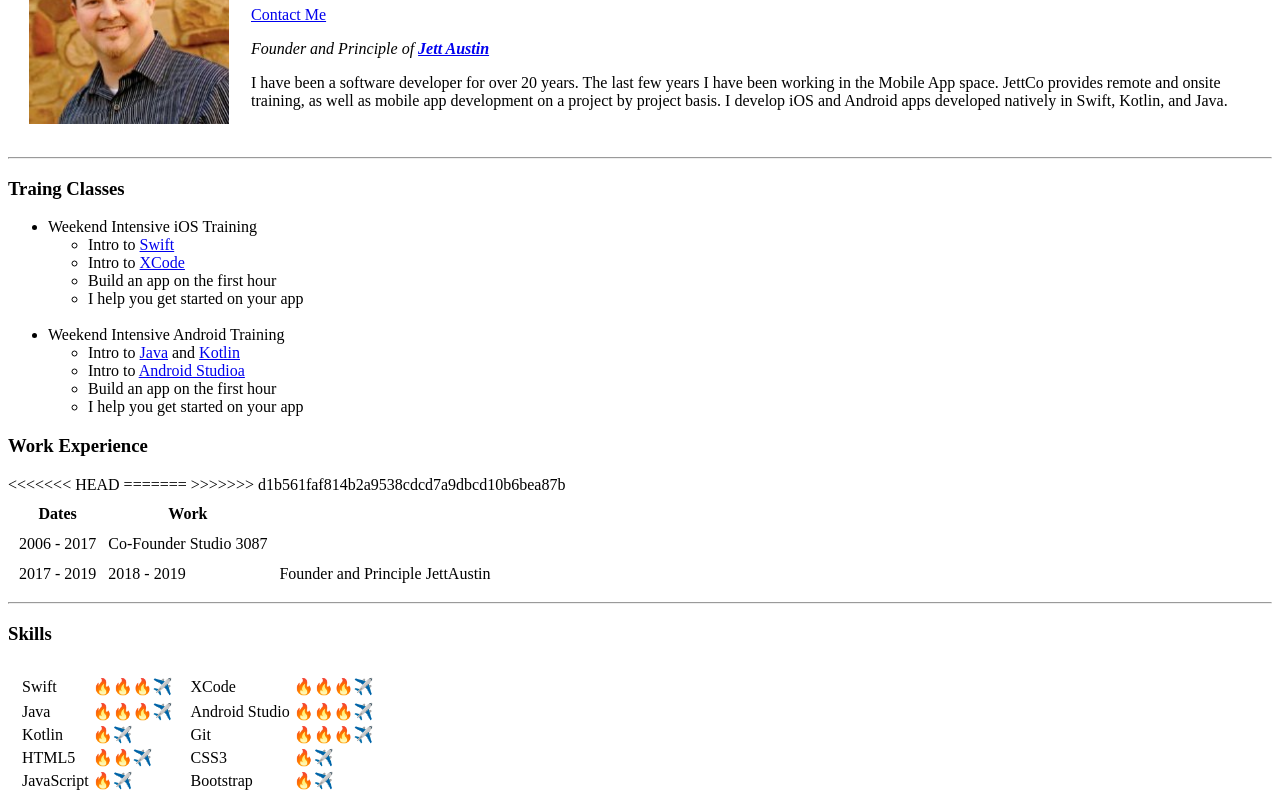
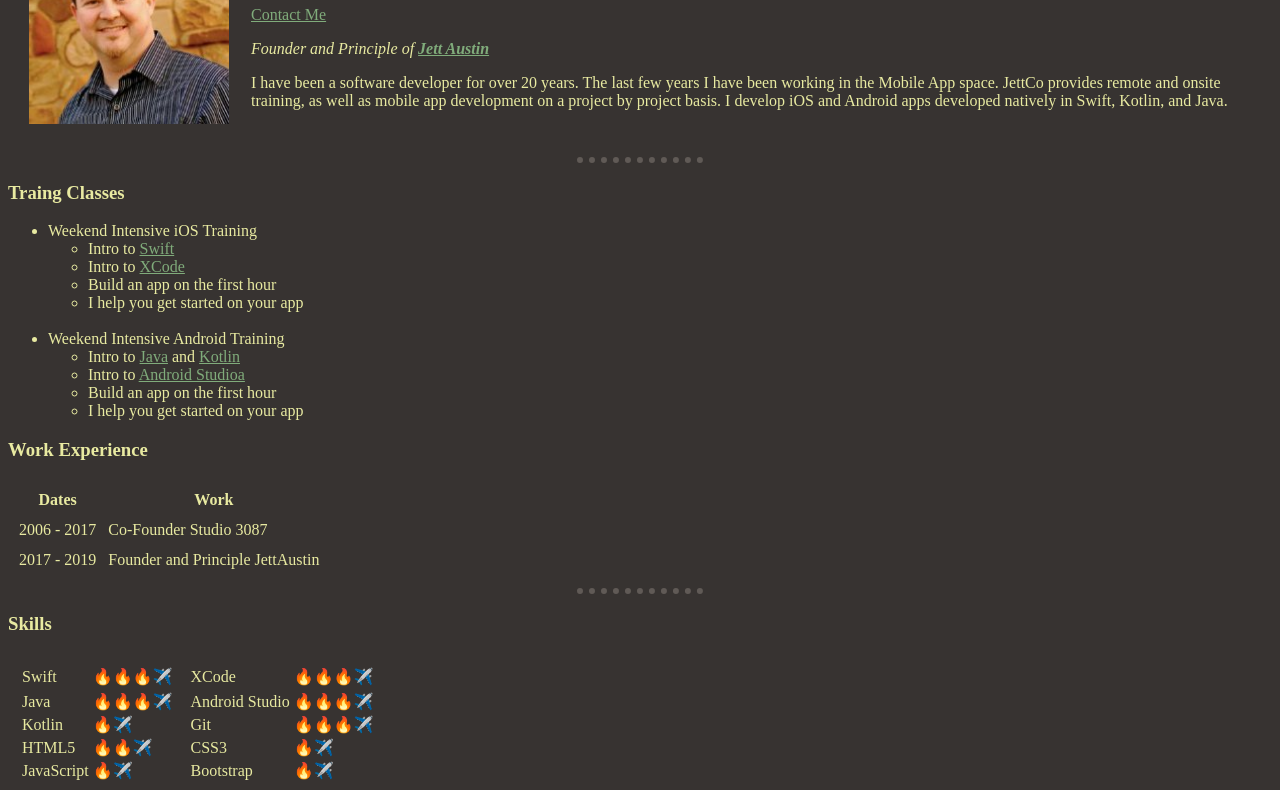
Before and after one commit to jonathan3087/cv, a plain HTML site: page index.html in a window 1280 px wide. Shown: the part 105-895 px from the top of the page. Drawn offline with Linux system fonts and the light colour scheme.

Commit message:
added styles.css

```diff
--- /dev/null
+++ b/css/styles.css
@@ -0,0 +1,24 @@
+
+
+  body {
+    background-color: #373331;
+  }
+
+  h1, h3, p, table, ul, form {
+    color: #e8eaa1;
+  }
+
+  a:link {
+    color: #80ac7b;
+  }
+
+  a:visited {
+    color: #605a56;
+  }
+
+  hr {
+    border-color: #605a56;
+    border-style: dotted none none;
+    border-top-width: 6px;
+    width: 10%;
+  }
--- a/index.html
+++ b/index.html
@@ -6,6 +6,9 @@
   <meta name="viewport" content="width=device-width, initial-scale=1.0">
   <meta http-equiv="X-UA-Compatible" content="ie=edge">
   <title>Jonathan's Personal Site</title>
+  <link rel="stylesheet" href="css/styles.css">
+
+
 </head>
 
 <body>
@@ -24,8 +27,6 @@
       and Android apps developed natively in Swift, Kotlin, and Java.
     </p></td>
   </table>
-
-
 
   <hr>
   <h3>Traing Classes</h3>
@@ -60,11 +61,7 @@
           <td>Co-Founder Studio 3087</td>
         </tr>
         <tr>
-<<<<<<< HEAD
           <td>2017 - 2019</td>
-=======
-          <td>2018 - 2019</td>
->>>>>>> d1b561faf814b2a9538cdcd7a9dbcd10b6bea87b
           <td>Founder and Principle JettAustin</td>
         </tr>
       </tbody>
```
Also changed, not shown: contactme.html (+2 -0 lines).
